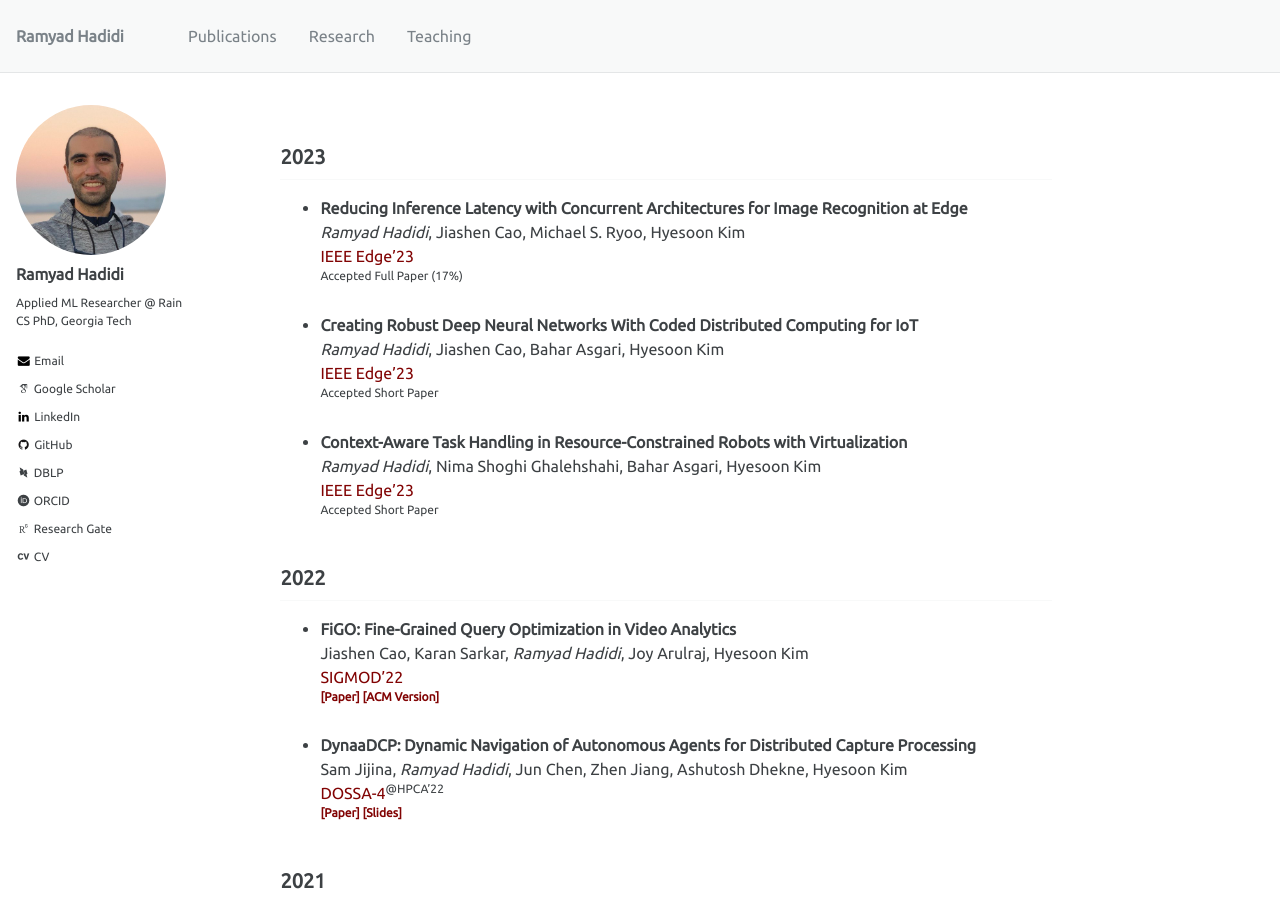
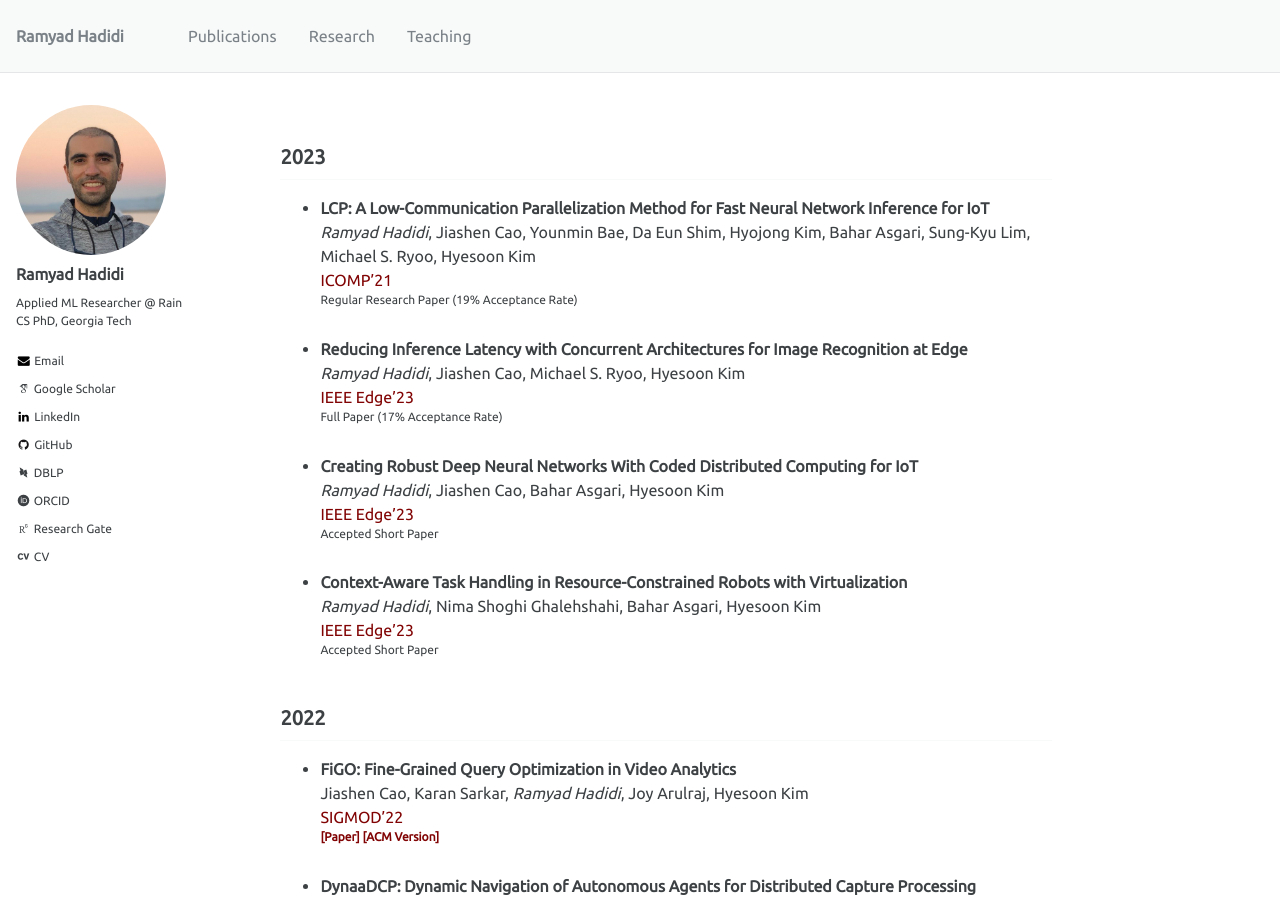
Before and after one commit to ramyadhadidi/ramyadhadidi.github.io, a Jekyll site: the page built from _pages/publications.md, in a window 1280 px wide and 900 px high. Built offline with Jekyll 4.4.1, drawn with Linux system fonts in a browser that asks for light colours; some web fonts are replaced.

Commit message:
Add ICOMP accept

```diff
--- a/_pages/publications.md
+++ b/_pages/publications.md
@@ -10,11 +10,18 @@ author_profile: true
 
 ##  2023
 
+  * __LCP: A Low-Communication Parallelization Method for Fast Neural Network Inference for IoT__
+      _Ramyad Hadidi_, Jiashen Cao, Younmin Bae, Da Eun Shim, Hyojong Kim, Bahar Asgari, Sung-Kyu Lim, Michael S. Ryoo, Hyesoon Kim
+      [ICOMP'21](https://american-cse.org/csce2023/conferences-ICOMP)
+      <sup>
+      Regular Research Paper (19% Acceptance Rate)
+      <sup>
+
   * __Reducing Inference Latency with Concurrent Architectures for Image Recognition at Edge__
       _Ramyad Hadidi_, Jiashen Cao, Michael S. Ryoo, Hyesoon Kim
       [IEEE Edge'23](https://conferences.computer.org/edge/2023/)
       <sup>
-      Accepted Full Paper (17%)
+      Full Paper (17% Acceptance Rate)
       <sup>
 
   * __Creating Robust Deep Neural Networks With Coded Distributed Computing for IoT__
```
